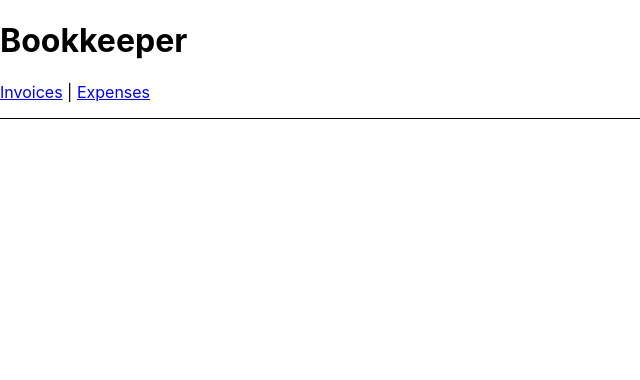
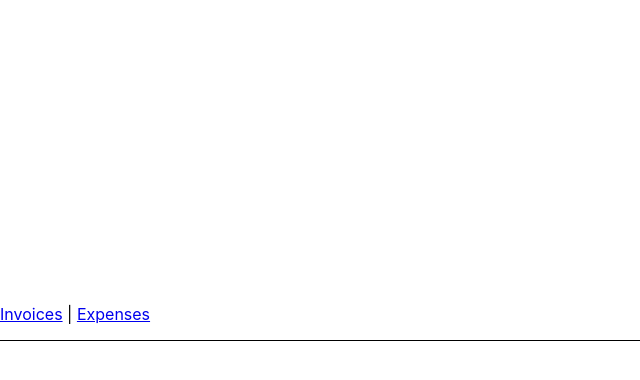
Before and after one commit to reasonSelf/meeting, a React (Create React App) app: page / in a window 1280 px wide. Shown: the top 380 px of the page, without its empty margins (0-640 px from the left). Built offline with nearby package versions, Linux system fonts and the light colour scheme.

Commit message:
add https otpion

```diff
--- a/package.json
+++ b/package.json
@@ -14,6 +14,7 @@
   },
   "scripts": {
     "start": "react-scripts start",
+    "httpsStart": "HTTPS=true react-scripts start",
     "build": "react-scripts build",
     "test": "react-scripts test",
     "eject": "react-scripts eject"
--- a/src/App.js
+++ b/src/App.js
@@ -1,9 +1,10 @@
 import { Link, Outlet } from "react-router-dom";
+import Video from "./components/video";
 
 function App() {
   return (
     <div>
-      <h1>Bookkeeper</h1>
+      <Video />
       <nav
         style={{
           borderBottom: "solid 1px",
--- /dev/null
+++ b/src/components/video.jsx
@@ -0,0 +1,17 @@
+export default function Video() {
+  navigator.mediaDevices.getDisplayMedia({
+    video: true
+  })
+  .then(stream => {
+    document.querySelector('#test').srcObject = stream;
+  })
+  .catch(error => {
+
+  })
+
+  return (
+    <video id="test" width="300" height="300" autoPlay>
+
+    </video>
+  )
+}
```
